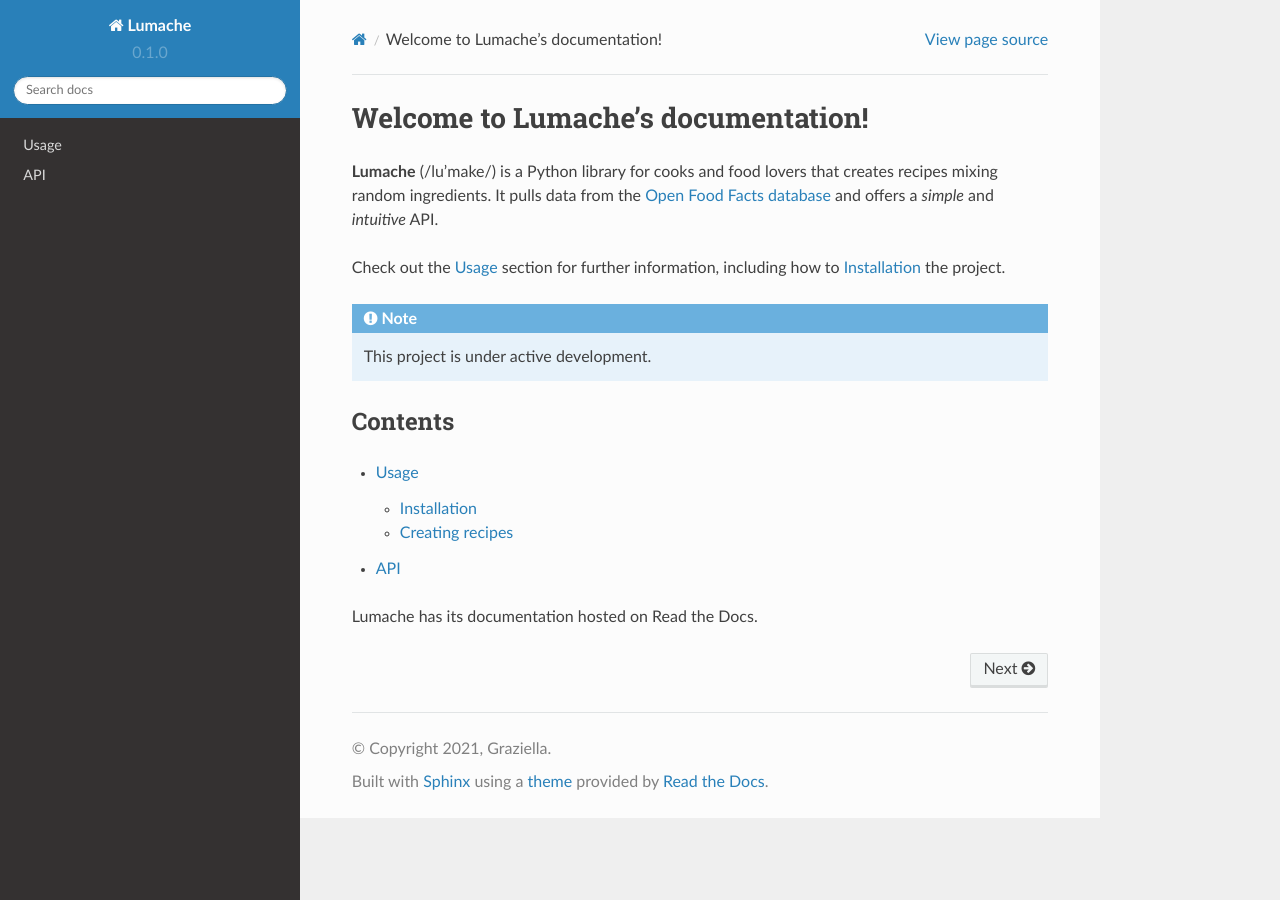
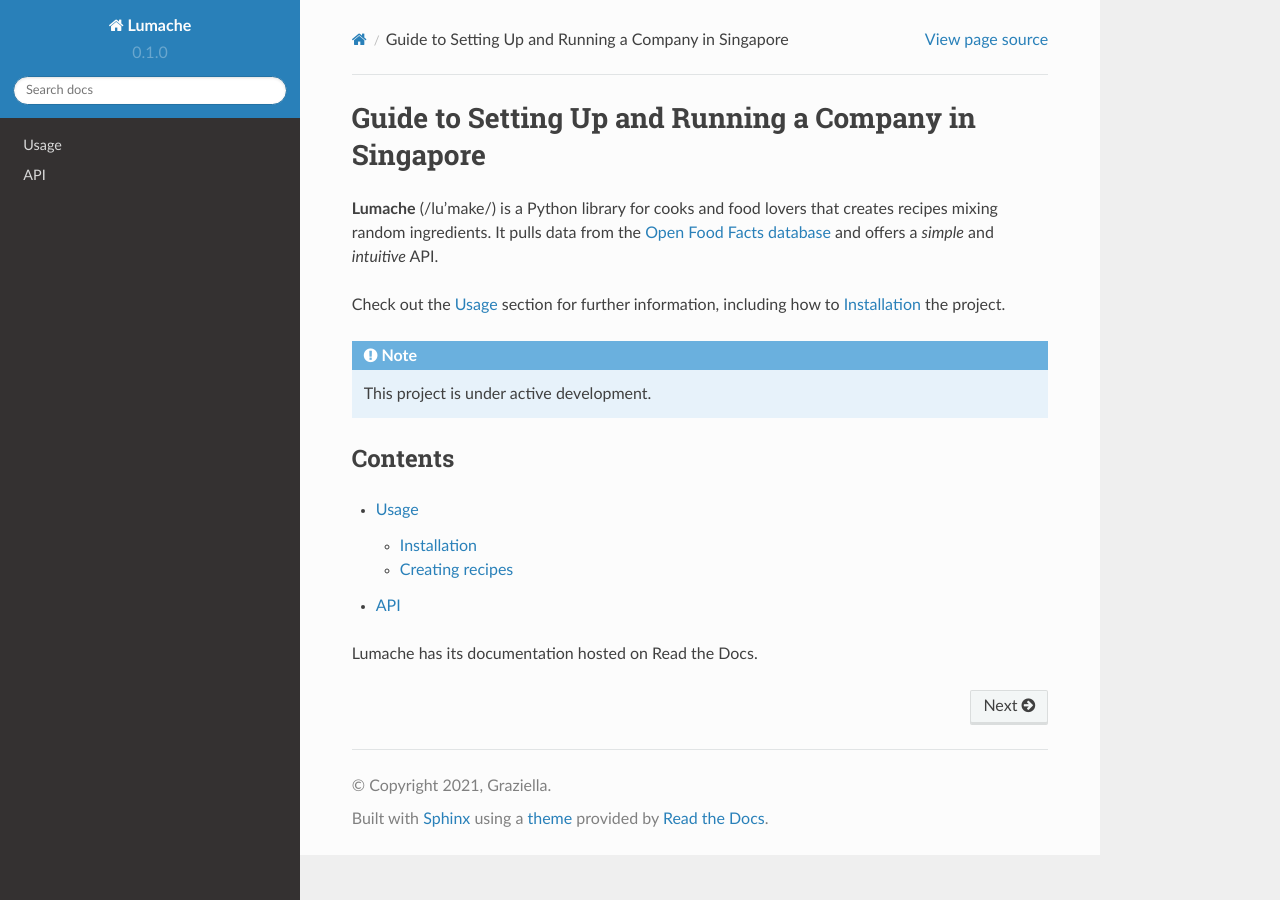
Before and after one commit to yuk-singaporelegaladvice/singapore-company, a Sphinx documentation site: the page built from docs/source/index.rst, in a window 1280 px wide. Built offline with Sphinx 7.4.7 and the Read the Docs theme 2.0.0, drawn with Linux system fonts in a browser that asks for light colours.

Commit message:
Update index.rst

```diff
--- a/docs/source/index.rst
+++ b/docs/source/index.rst
@@ -1,4 +1,4 @@
-Welcome to Lumache's documentation!
+Guide to Setting Up and Running a Company in Singapore
 ===================================
 
 **Lumache** (/lu'make/) is a Python library for cooks and food lovers
```
